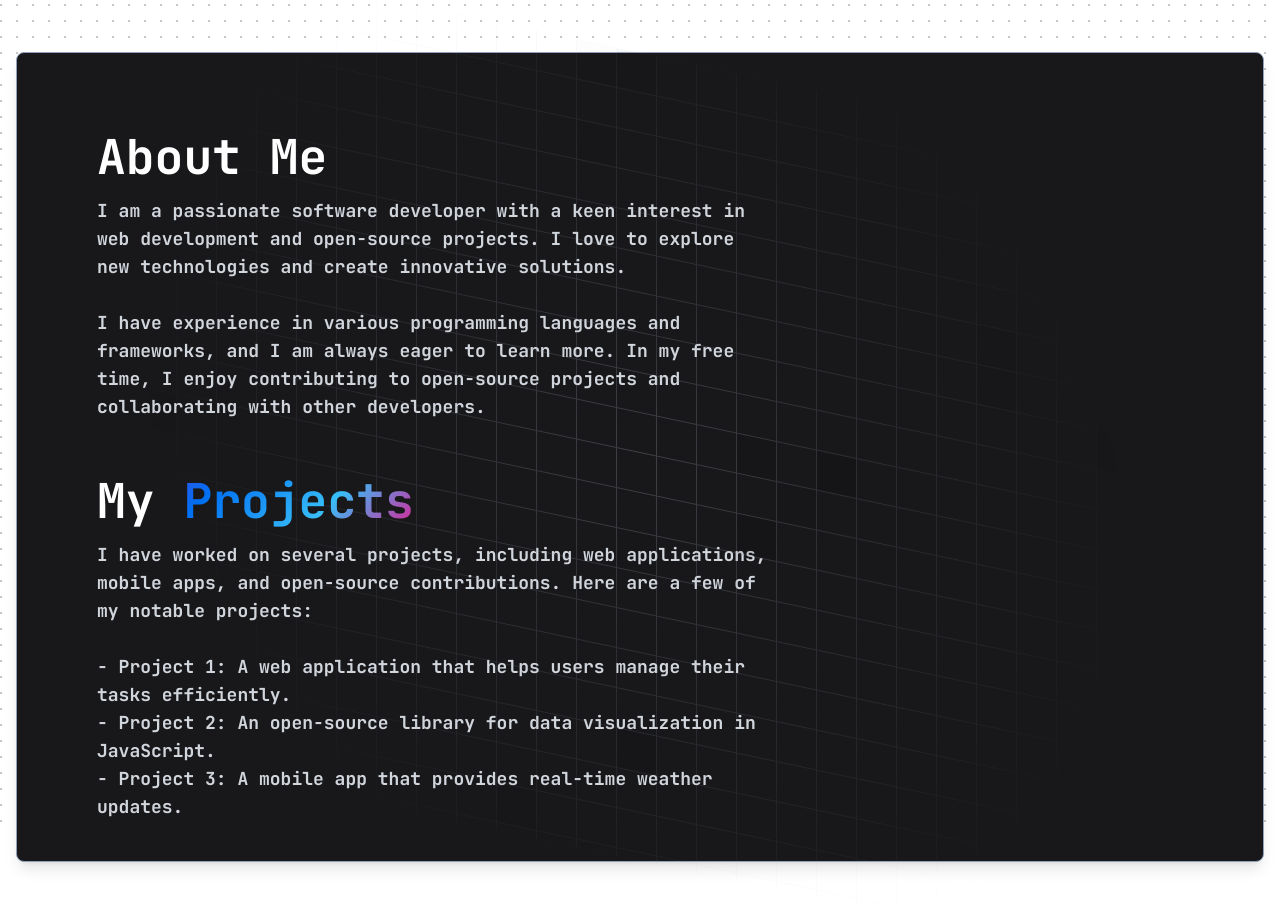
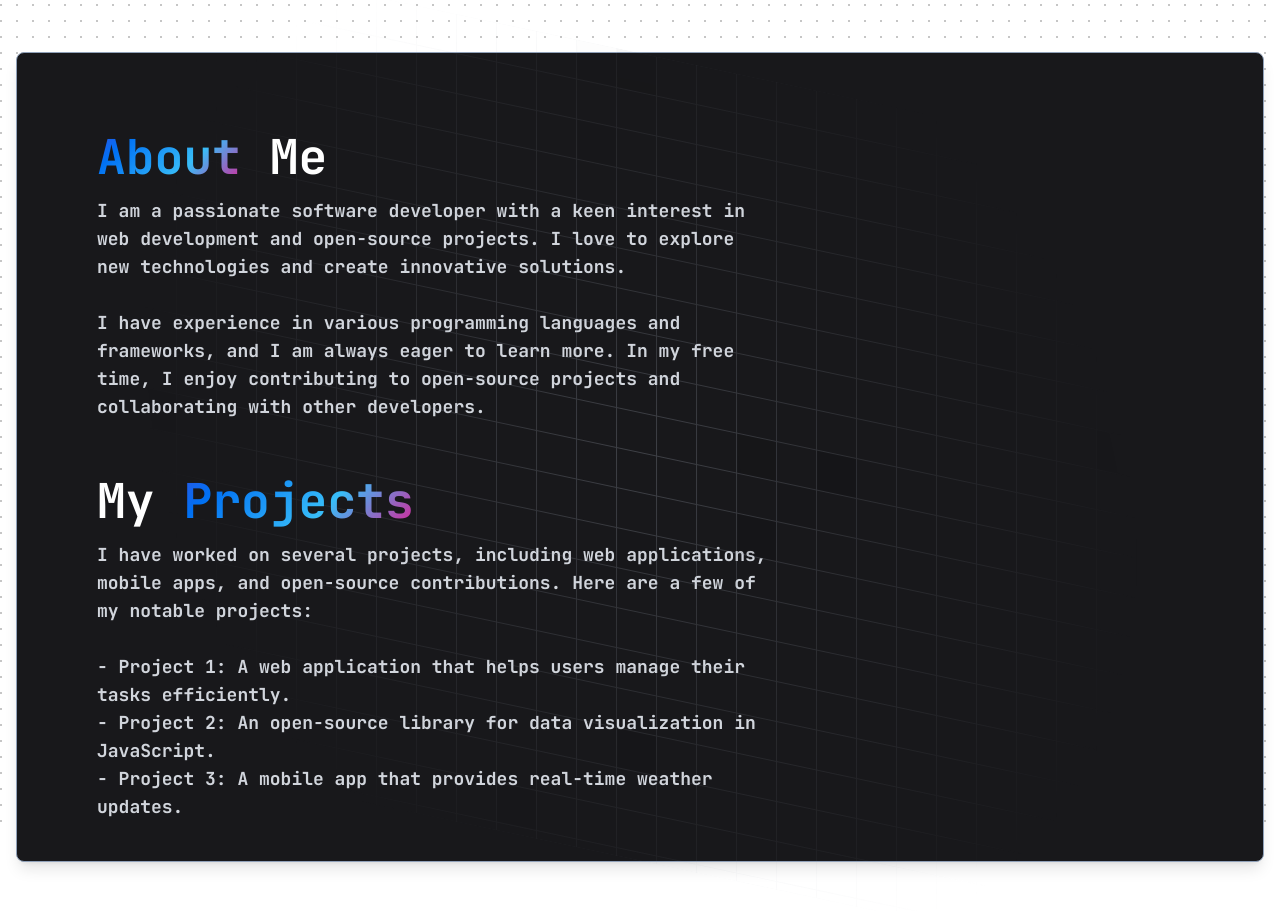
Before and after one commit to Sup-Film/Portfolio, a Next.js app: page / in a window 1280 px wide. Shown: the part 780-1691 px from the top of the page. Built offline with nearby package versions, Linux system fonts and the light colour scheme.

Commit message:
feat(Front-end): Add AuroraText component

```diff
--- a/components/section/Main.tsx
+++ b/components/section/Main.tsx
@@ -19,7 +19,7 @@ const Main = () => {
       <div className="w-full grid grid-cols-1 gap-4 px-5 md:px-10 lg:px-20">
         <div className="flex flex-col items-start justify-items-start pt-20 pb-10">
           <h1 className="text-2xl lg:text-5xl text-white font-bold">
-            About Me
+            <AuroraText>About </AuroraText> Me
           </h1>
           <p className="text-sm md:text-lg text-gray-300 mt-4 max-w-2xl">
             I am a passionate software developer with a keen interest in web
```
